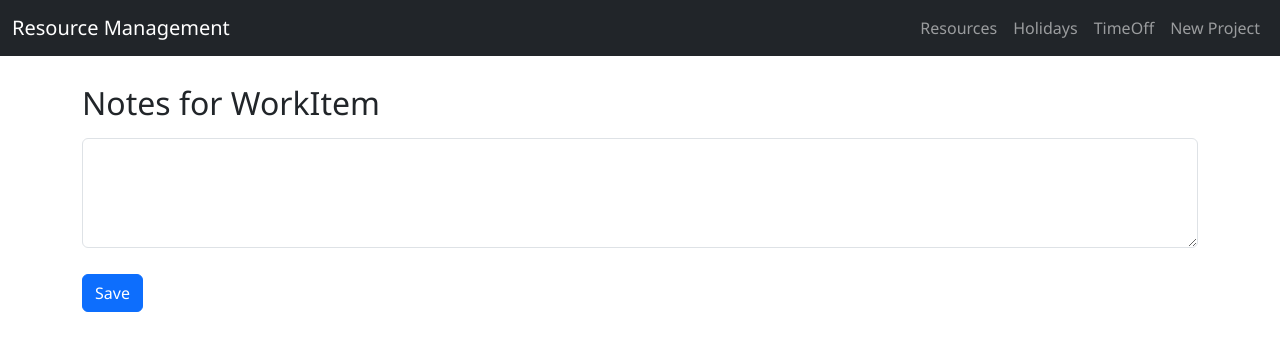
After one commit to sachinsonipa/resource_scheduler, a Flask app: template templates/add_note.html in a window 1280 px wide. The commit adds this page. Shown: the top 351 px of the page. Run offline with Flask 2, Linux system fonts and the light colour scheme; the template is opened without the code that fills it, so the values that code supplies are empty.

Commit message:
Add note and status controls for work items

```diff
--- a/app.py
+++ b/app.py
@@ -38,7 +38,7 @@ def ensure_files():
             'WorkId', 'ProjectName', 'Estimate',
             'ProjStart', 'ProjEnd',
             'AssignedResource', 'AssignDatetime', 'Status',
-            'RemainingHours'
+            'RemainingHours', 'Notes'
         ])
         df_wi.to_excel(WORKITEM_FILE, index=False)
 
@@ -136,6 +136,8 @@ def load_workitems():
     )
     if 'RemainingHours' not in df.columns:
         df['RemainingHours'] = df['Estimate']
+    if 'Notes' not in df.columns:
+        df['Notes'] = ''
     return df
 
 def save_resources(df_res, df_timeoff, df_hol):
@@ -348,18 +350,78 @@ def edit_workitem(work_id):
             return redirect(url_for('edit_workitem', work_id=work_id))
 
         df_wi.at[idx, 'RemainingHours'] = remaining
+        df_wi.at[idx, 'Notes'] = request.form.get('notes', row.get('Notes', ''))
 
-        df_res = load_resources()
-        avail = available_hours(
-            row['AssignedResource'], datetime.now(), row['ProjEnd'], df_res
-        )
-        df_wi.at[idx, 'Status'] = assess_status(avail, remaining)
+        if df_wi.at[idx, 'Status'] not in ('Paused', 'Completed'):
+            df_res = load_resources()
+            avail = available_hours(
+                row['AssignedResource'], datetime.now(), row['ProjEnd'], df_res
+            )
+            df_wi.at[idx, 'Status'] = assess_status(avail, remaining)
 
         save_workitems(df_wi)
         flash('WorkItem updated.', 'success')
         return redirect(url_for('view_workitems'))
 
     return render_template('edit_workitem.html', item=row)
+
+
+@app.route('/add_note/<int:work_id>', methods=['GET', 'POST'])
+def add_note(work_id):
+    df_wi = load_workitems()
+    if work_id not in df_wi['WorkId'].values:
+        flash('WorkItem not found.', 'error')
+        return redirect(url_for('view_workitems'))
+
+    idx = df_wi.index[df_wi['WorkId'] == work_id][0]
+    row = df_wi.loc[idx]
+
+    if request.method == 'POST':
+        df_wi.at[idx, 'Notes'] = request.form.get('notes', '')
+        save_workitems(df_wi)
+        flash('Notes updated.', 'success')
+        return redirect(url_for('view_workitems'))
+
+    return render_template('add_note.html', item=row)
+
+
+@app.route('/pause_workitem/<int:work_id>')
+def pause_workitem(work_id):
+    df_wi = load_workitems()
+    if work_id in df_wi['WorkId'].values:
+        idx = df_wi.index[df_wi['WorkId'] == work_id][0]
+        df_wi.at[idx, 'Status'] = 'Paused'
+        save_workitems(df_wi)
+        flash('WorkItem paused.', 'success')
+    else:
+        flash('WorkItem not found.', 'error')
+    return redirect(url_for('view_workitems'))
+
+
+@app.route('/complete_workitem/<int:work_id>')
+def complete_workitem(work_id):
+    df_wi = load_workitems()
+    if work_id in df_wi['WorkId'].values:
+        idx = df_wi.index[df_wi['WorkId'] == work_id][0]
+        df_wi.at[idx, 'Status'] = 'Completed'
+        df_wi.at[idx, 'RemainingHours'] = 0
+        save_workitems(df_wi)
+        flash('WorkItem completed.', 'success')
+    else:
+        flash('WorkItem not found.', 'error')
+    return redirect(url_for('view_workitems'))
+
+
+@app.route('/delete_workitem/<int:work_id>')
+def delete_workitem(work_id):
+    df_wi = load_workitems()
+    if work_id in df_wi['WorkId'].values:
+        df_wi = df_wi[df_wi['WorkId'] != work_id]
+        save_workitems(df_wi)
+        flash('WorkItem deleted.', 'success')
+    else:
+        flash('WorkItem not found.', 'error')
+    return redirect(url_for('view_workitems'))
 
 @app.route('/workitems')
 def view_workitems():
@@ -394,6 +456,8 @@ def view_workitems():
     # compute status based on remaining hours and availability
     df_res_all = load_resources()
     def _calc_status(row):
+        if row['Status'] in ('Paused', 'Completed'):
+            return row['Status']
         avail = available_hours(row['AssignedResource'], datetime.now(), row['ProjEnd'], df_res_all)
         return assess_status(avail, row['RemainingHours'])
 
--- /dev/null
+++ b/templates/add_note.html
@@ -0,0 +1,10 @@
+{% extends 'base.html' %}
+{% block content %}
+<h2>Notes for WorkItem {{ item.WorkId }}</h2>
+<form method="post" class="mt-3">
+  <div class="mb-3">
+    <textarea name="notes" class="form-control" rows="4">{{ item.Notes }}</textarea>
+  </div>
+  <button type="submit" class="btn btn-primary">Save</button>
+</form>
+{% endblock %}
--- a/templates/edit_workitem.html
+++ b/templates/edit_workitem.html
@@ -7,6 +7,11 @@
       <input name="remaining_hours" value="{{ item.RemainingHours }}" step="0.5" class="form-control" required>
     </label>
   </div>
+  <div class="mb-3">
+    <label class="form-label">Notes
+      <textarea name="notes" class="form-control" rows="4">{{ item.Notes }}</textarea>
+    </label>
+  </div>
   <button type="submit" class="btn btn-primary">Save</button>
 </form>
 {% endblock %}
```
Also changed, not shown: templates/workitems.html (+8 -2 lines).
